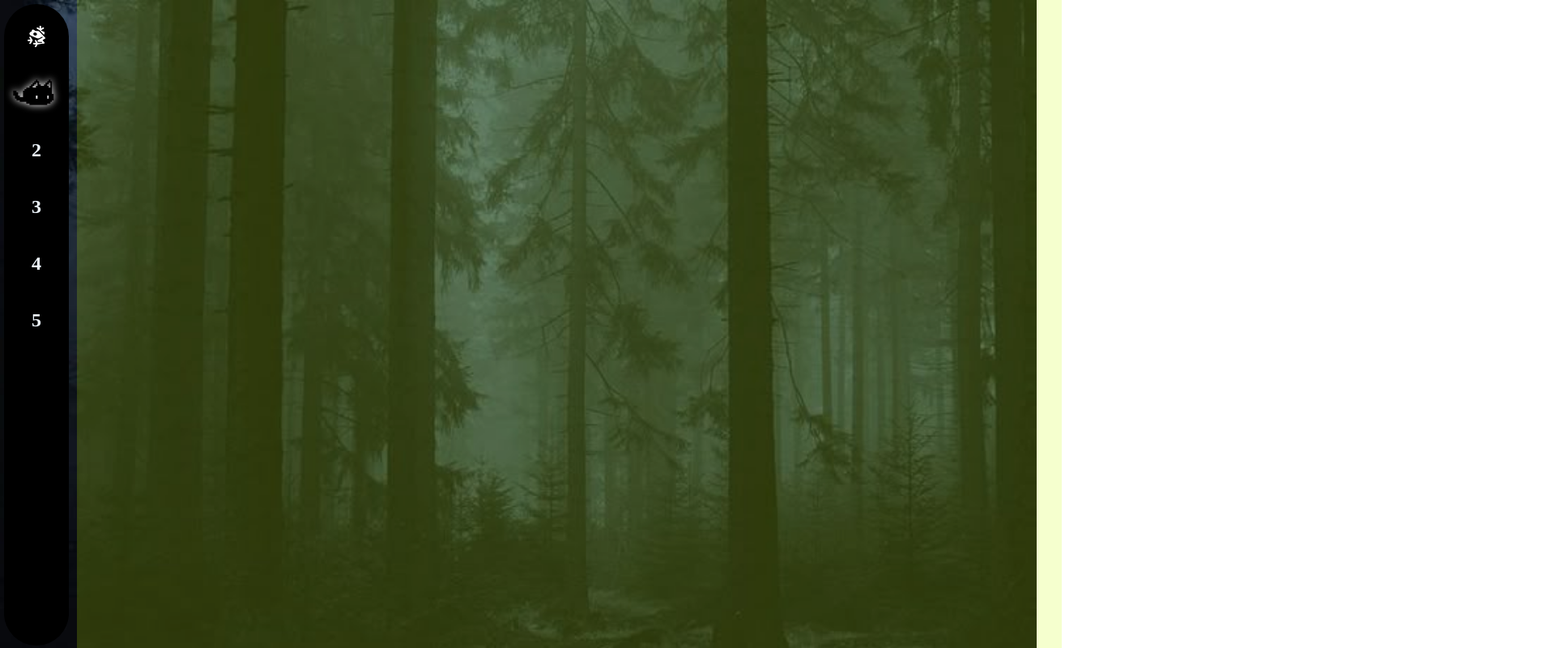
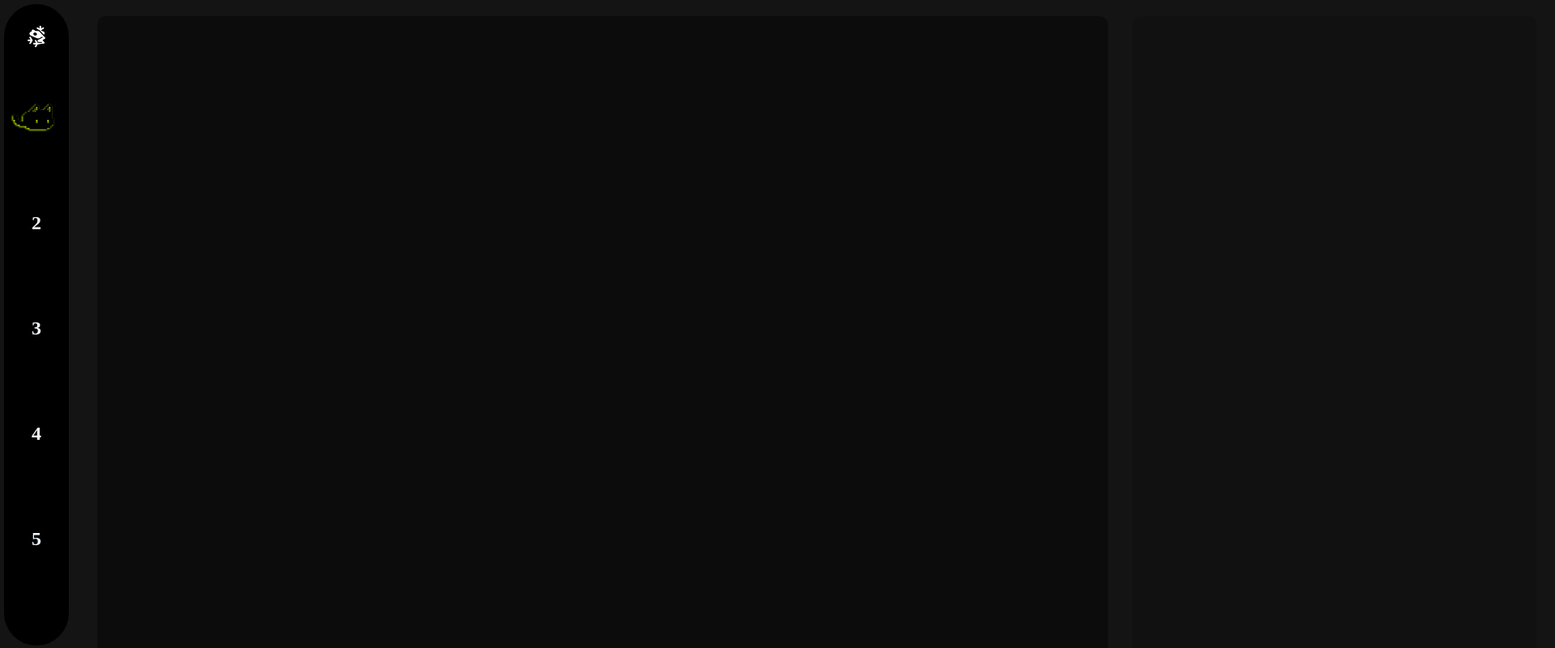
Before and after one commit to Chuva-v/programa--o-em-novas-tecnologias-web-2-modulo, a plain HTML site: page index.html in a window 1280 px wide. Shown: the top 800 px of the page at 81% size, 1920 px wide, since content can reach past the window. Drawn offline with Linux system fonts and the light colour scheme.

Commit message:
quase fin

```diff
--- a/assents/Styles/estilos.css
+++ b/assents/Styles/estilos.css
@@ -3,12 +3,11 @@
     padding: 0;
 }
 body{
-    background-image: url("../img/05182734a1e86902f139e7f940bd0114.jpg");
-    background-repeat: no-repeat;
-    background-size: cover;
+    background-color: rgb(20, 20, 20);
+    overflow: hidden;
 }
 header{
-    position: absolute;
+    position: fixed;
     background-color: rgb(0, 0, 0);
     width: 80px;
     height: 99vh;
@@ -51,6 +50,7 @@ a{
     justify-items: center;
     align-items: center;
     transition: transform 0.2s ease;
+    margin: 30px 0;
 }
 a :hover{
     background-color: #ccff00;
@@ -63,11 +63,10 @@ a :hover{
     display: grid;
     justify-items: center;
     align-items: center;
-    animation: pular 0.5s ease;
+    animation: pular 0.7s ease;
 }
 .cat{
     filter: drop-shadow(-1px 1px 1px #ccff00);
-    filter: drop-shadow(0 0 5px #ffffff);
     width: 70px;
     height: 70px;
     border-radius: 50px;
@@ -92,8 +91,44 @@ a :hover{
     height: 70px;
 }
 .conteiner{
-    background-color: #ccff0031;
-    margin-left: 95px;
-    width: 95vw;
-    height: 100vh;
+    background-color: #ccff0000;
+    width: 1920px;
+    height: 937px;    padding: 10px 0;
+    display: flex;
 }
+.conteiner1{
+    background-color: #13180200;
+    width: 1920px;
+    height: 937px;    padding: 10px 0;
+    display: flex;
+}
+.b{
+    margin: 10px 0 0 120px ;
+    width: 65%;
+    height: 915px;
+    background-color: rgba(0, 0, 0, 0.356);
+    backdrop-filter: blur(50px);
+    border-radius: 10px;
+    justify-items: center;
+    align-items: center;
+}
+.c{
+    margin: 10px 0 0 30px ;
+    width: 26%;
+    height:915px;
+    background-color: rgba(0, 0, 0, 0.137);
+    border-radius: 10px;
+    position: relative;
+}
+.link{
+    width: 300px;
+    height: 500px;
+    border-radius: 50px 30px 50px 30px;
+    margin-top: 150px;
+}
+h1{
+    font-size: 70px;
+    color: #ccff00;
+    text-align: center;
+    filter: drop-shadow(0 0 5px #7cee48);
+}
--- a/index.html
+++ b/index.html
@@ -13,15 +13,35 @@
             <img src="assents/img/logo.01.jpg" alt="logo" class="foto">
         </div>
         <nav>
-            <a href=""><img src="assents/img/cat-removebg-preview.png" alt="f" class="cat"></a>
-            <a href=""><h2 class="h22">2</h2></a>
-            <a href=""><h2 class="h22">3</h2></a>
-            <a href=""><h2 class="h22">4</h2></a>
-            <a href=""><h2 class="h22">5</h2></a>
+            <a href="#home"><img src="assents/img/cat-removebg-preview.png" alt="f" class="cat"></a>
+            <a href="#2"><h2 class="h22">2</h2></a>
+            <a href="#3"><h2 class="h22">3</h2></a>
+            <a href="#4"><h2 class="h22">4</h2></a>
+            <a href="#5"><h2 class="h22">5</h2></a>
         </nav>
     </header>
-    <div class="conteiner">
-
+    <div class="conteiner" id="home">
+            <section class="b"></section>
+            <aside class="c"></aside>
+    </div>
+    <div class="conteiner1" id="2">
+        <section class="b">
+            <img src="https://github.com/SilverioVitor/1/blob/main/assents/img/link.jpg?raw=true" alt="" class="link">
+            <h1>Olá, eu sou o Link</h1>
+        </section>
+        <aside class="c"></aside>
+    </div>
+    <div class="conteiner" id="3">
+        <section class="b"></section>
+        <aside class="c"></aside>
+    </div>
+    <div class="conteiner1" id="4">
+        <section class="b"></section>
+        <aside class="c"></aside>
+    </div>
+    <div class="conteiner" id="5">
+        <section class="b"></section>
+        <aside class="c"></aside>
     </div>
 </body>
 </html>
```
Also changed, not shown: assents/img/espada.jpg (added).
